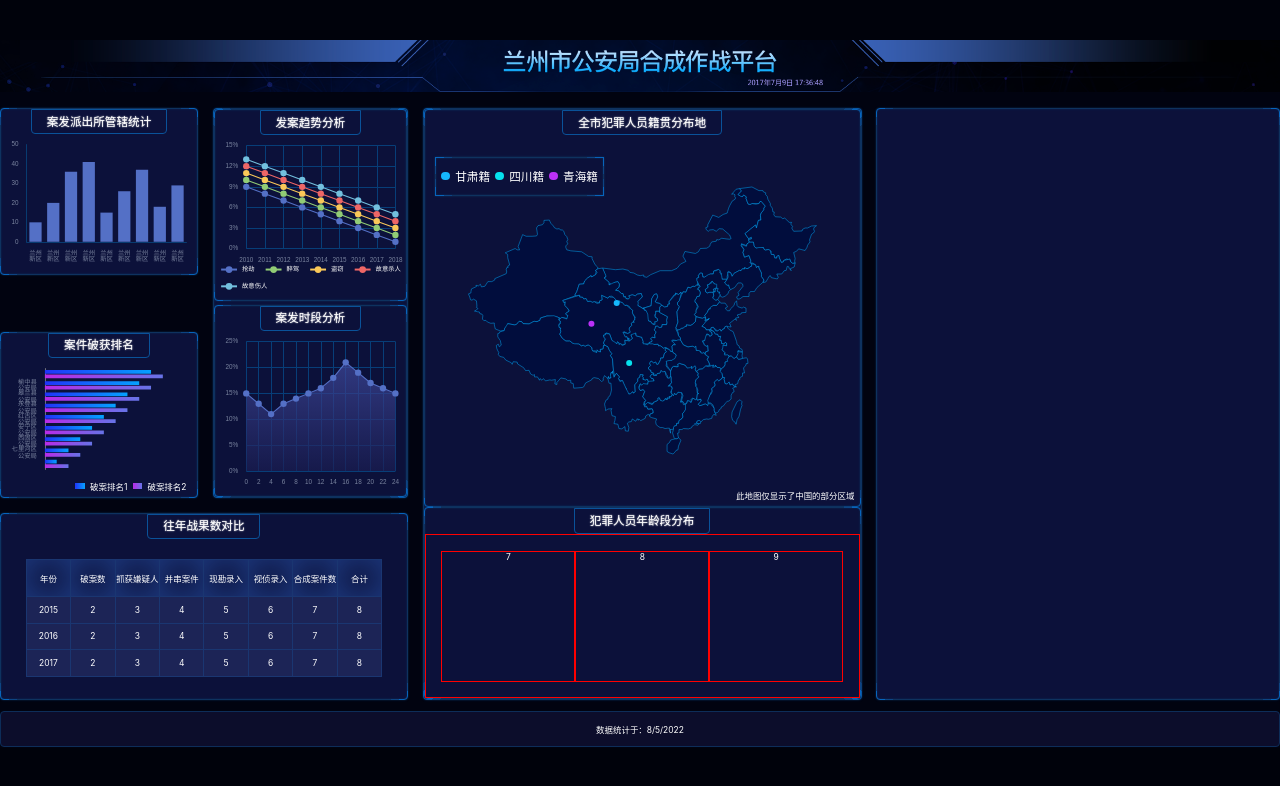
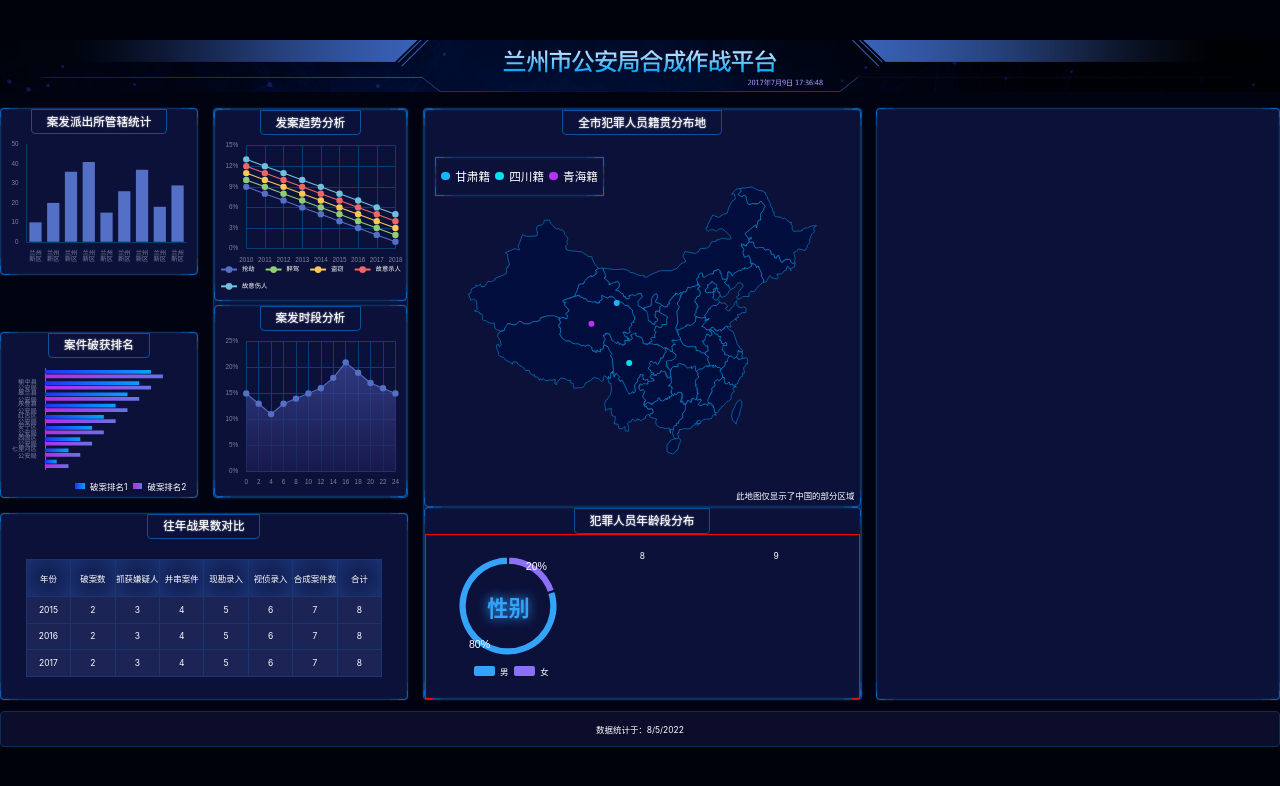
Before and after one commit to deib0/screen, a React (Vite) app: page /#/ in a window 1280 px wide. Shown: the top 786 px of the page. Built offline with nearby package versions, Linux system fonts and the light colour scheme.

Commit message:
制作完成chart7

```diff
--- a/src/components/chart-7.tsx
+++ b/src/components/chart-7.tsx
@@ -1,16 +1,52 @@
 import React, {useEffect, useRef} from 'react';
 import * as echarts from 'echarts';
+import {createEchartsOptions} from '../shared/create-echarts-options';
+import {px} from '../shared/px';
 
 export const Chart7 = () => {
   const divRef = useRef(null);
   useEffect(() => {
     var myChart = echarts.init(divRef.current);
+    myChart.setOption(createEchartsOptions({
+      color: ['#8D70F8', '#33A4FA'],
+      xAxis: {show: false},
+      yAxis: {show: false},
+      legend: {show: false},
+      series: [
+        {
+          name: '访问来源',
+          type: 'pie',
+          radius: ['75%', '90%'],
+          avoidLabelOverlap: false,
+          label: {
+            show: true, position: 'inside', textStyle: {color: 'white', fontSize: px(20)},
+            formatter(options) {
+              return options.value * 100 + '%';
+            }
+          },
+          labelLine: {show: false},
+          itemStyle: {
+            borderColor: '#0F113A',
+            borderWidth: px(4)
+          },
+          data: [
+            {value: 0.2, name: '女'},
+            {value: 0.8, name: '男'},
+          ]
+        }
+      ]
+    }));
   }, []);
 
   return (
-    <div className="年龄段-图1">7
-      <div ref={divRef} className="chart">
-
+    <div className="年龄段-图1">
+      <div className="chart">
+        <div className="main" ref={divRef}/>
+        <div className="text">性别</div>
+      </div>
+      <div className="legend">
+        <span className="male"/>男
+        <span className="female"/>女
       </div>
     </div>
   );
--- a/src/pages/home.scss
+++ b/src/pages/home.scss
@@ -184,9 +184,23 @@
         display: flex; padding: px(30);
       }
       &-图1, &-图2, &-图3 {
-        flex: 1;
-        border: 1px solid red;
-        display: flex; flex-direction: column;
+        flex: 1;display: flex; flex-direction: column;
+      }
+      &-图1 {
+        .legend {height: px(40); display: flex; align-items: center;
+          justify-content: center;
+          > span {display: inline-block; width: px(40); height: px(20);
+            border-radius: px(4); margin: 0 px(10);}
+          .male {background: #33a4fa;}
+          .female {background: #8d70f8;}
+        }
+        .chart {
+          position: relative;
+          display: flex;
+          > .main {flex: 1;}
+          > .text {position: absolute; top: 50%; left: 50%; transform: translate(-50%, -50%);
+            color: #33a4fa; font-size: px(40); text-shadow: 0 0 px(20) #33a4fa;font-weight: bold;}
+        }
       }
     }
   }
```
